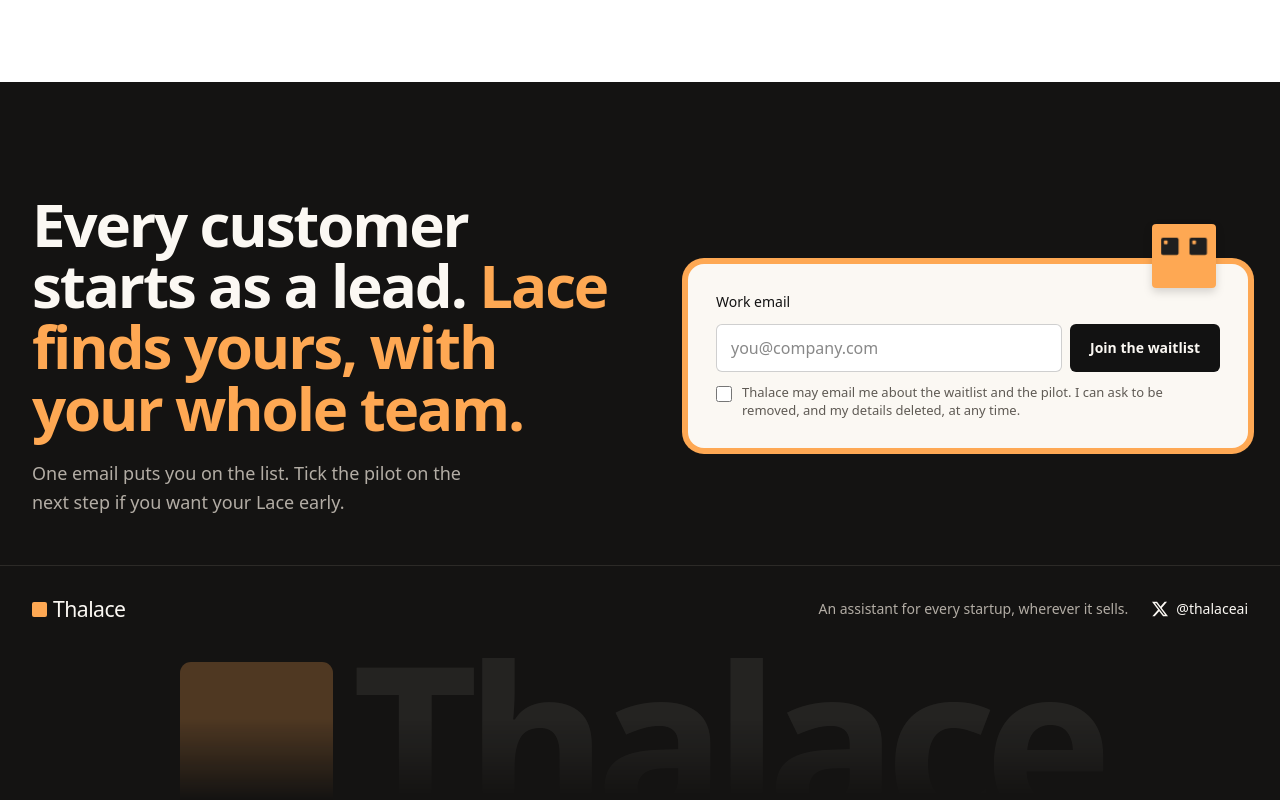
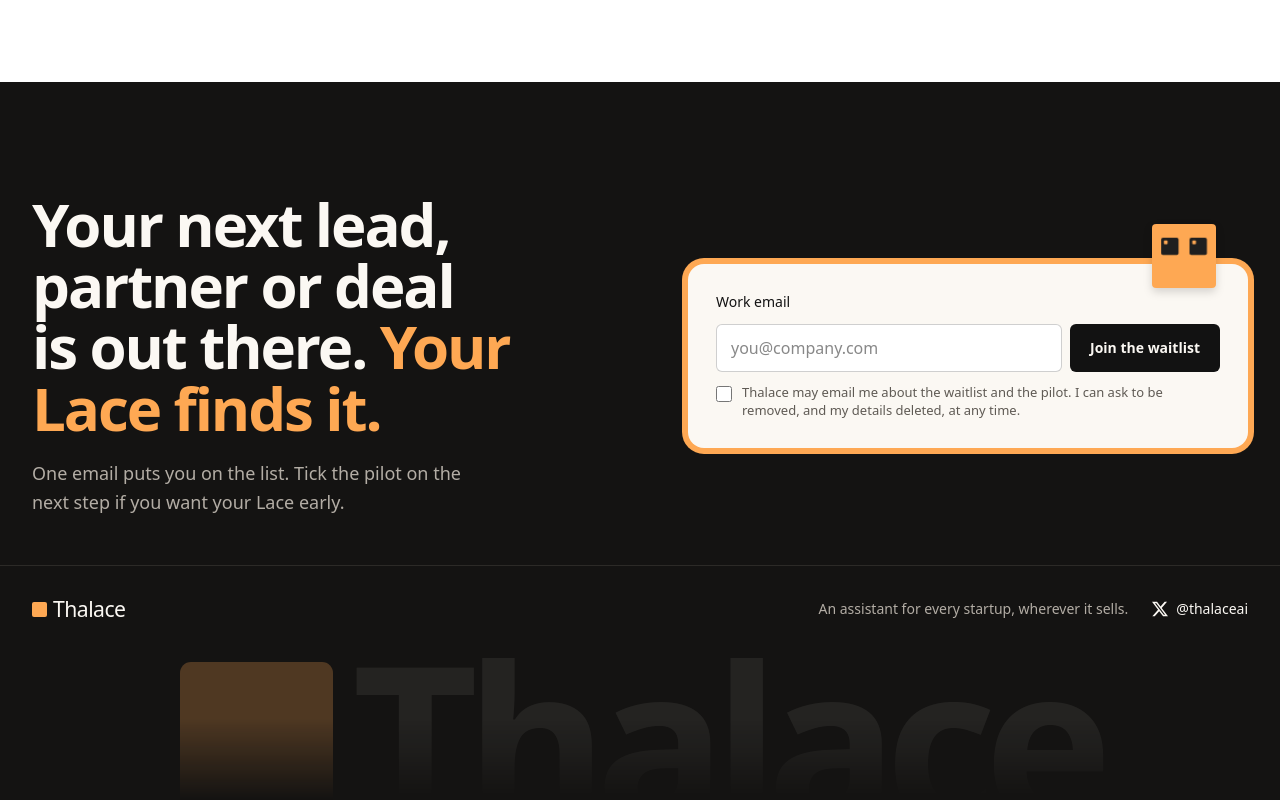
Before and after one commit to calebomondi/gtmx, a React (Vite) app in the folder waitlist/: page / in a window 1280 px wide. Shown: the part 9011-9811 px from the top of the page. Built offline with nearby package versions, Linux system fonts and the light colour scheme; no server answers.

Commit message:
Close the waitlist on the next lead, partner or deal
Co-Authored-By: Claude Opus 5.5 <noreply@anthropic.com>

```diff
--- a/waitlist/src/components/closing.tsx
+++ b/waitlist/src/components/closing.tsx
@@ -14,7 +14,7 @@ export function Closing({ pilot, onPilotSpotsLeft }: { pilot: PilotSpots | null;
       <div className="mx-auto grid max-w-7xl gap-10 px-5 pt-20 pb-12 sm:px-8 sm:pt-28 lg:grid-cols-[1.1fr_1fr] lg:items-center">
         <div data-reveal className="flex flex-col gap-5">
           <h2 className="text-[2.5rem] leading-[1.02] font-semibold tracking-[-0.035em] text-balance sm:text-6xl">
-            Every customer starts as a lead. <span className="text-brand">Lace finds yours, with your whole team.</span>
+            Your next lead, partner or deal is out there. <span className="text-brand">Your Lace finds it.</span>
           </h2>
           <p className="max-w-md text-lg leading-relaxed text-night-muted">
             One email puts you on the list. Tick the pilot on the next step if you want your Lace early.
```
